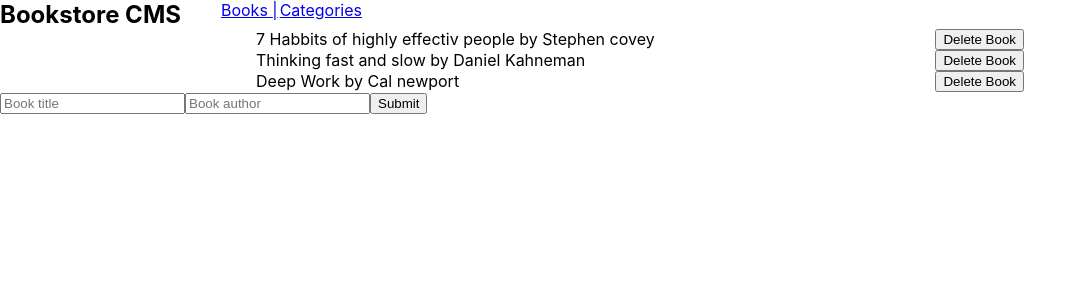
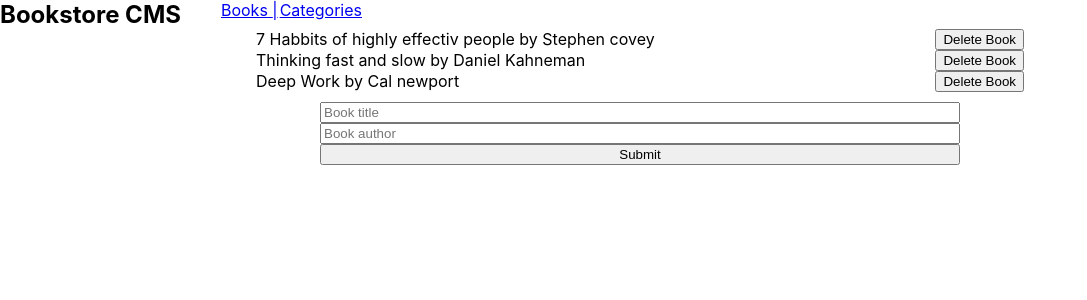
Before and after one commit to yosefHesham/book_store, a React (Create React App) app: page / in a window 1280 px wide. Shown: the top 300 px of the page, without its empty margins (0-1087 px from the left). Built offline with nearby package versions, Linux system fonts and the light colour scheme.

Commit message:
Style form

```diff
--- a/src/components/add_book.js
+++ b/src/components/add_book.js
@@ -5,7 +5,7 @@ const AddBook = () => {
 
   const { title, author } = formState;
   return (
-    <form>
+    <form style={{width:"50%", margin:"10px auto", display:"flex", flexDirection:"column"}}>
       <input
         type="text"
         name="title"
```
